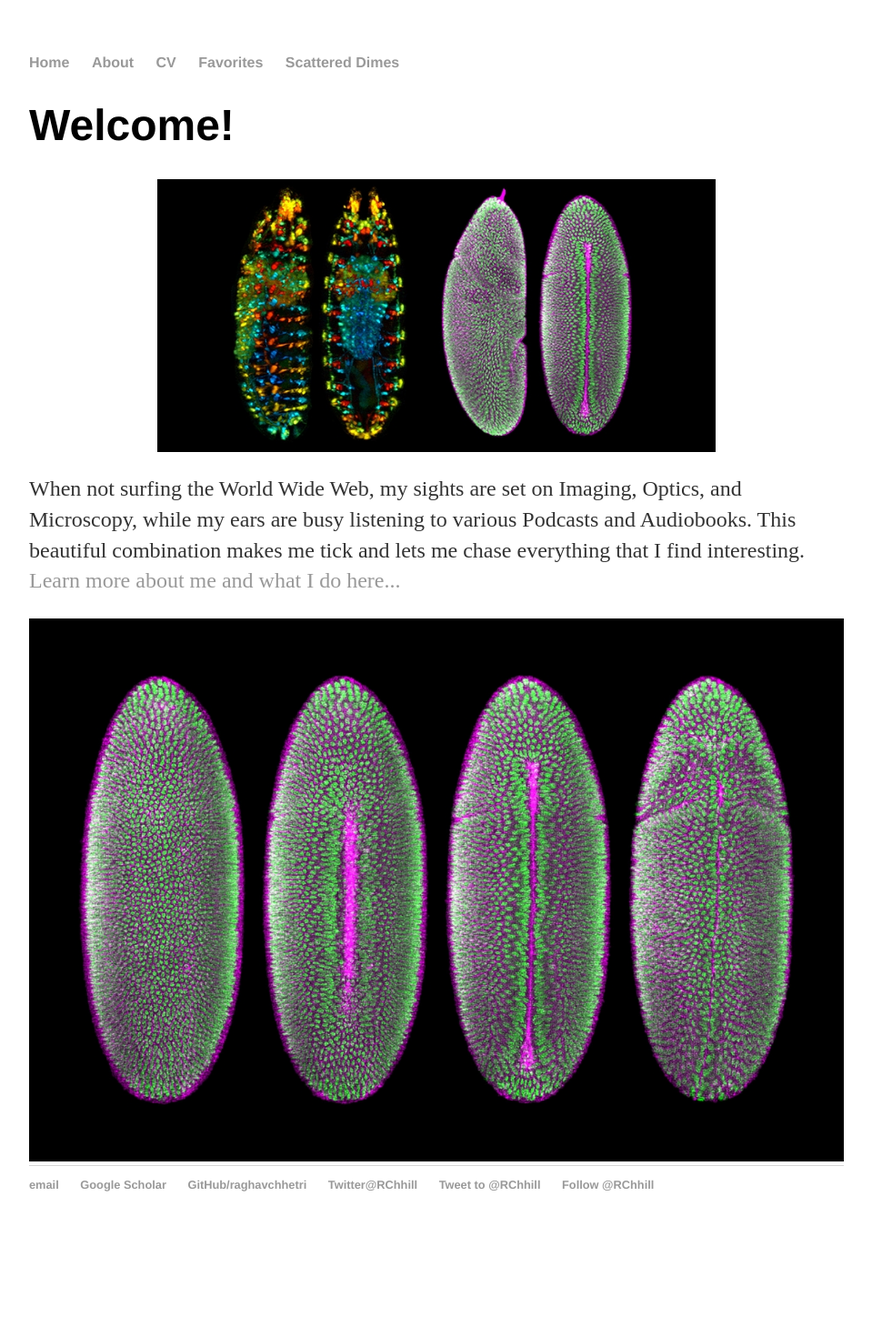
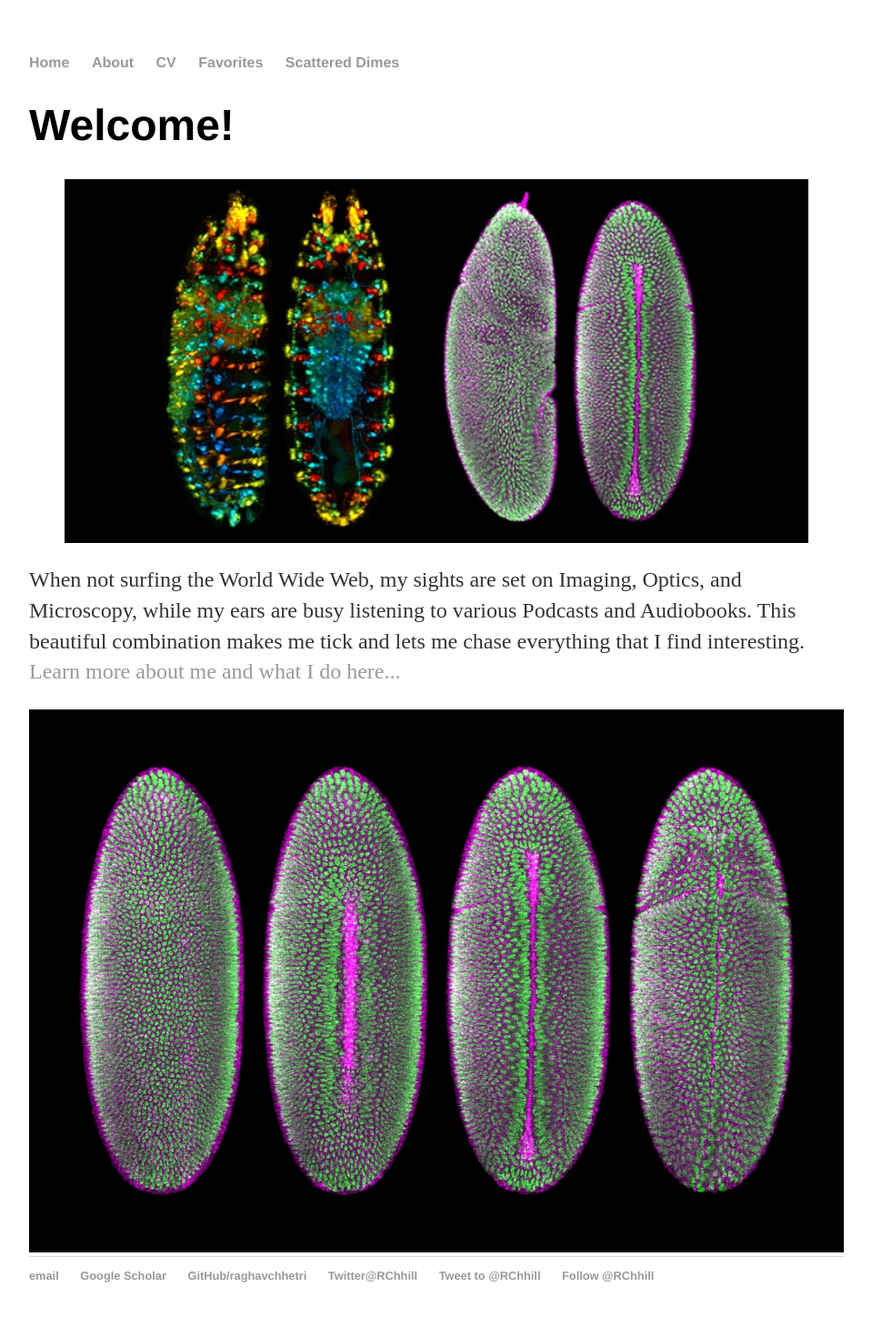
Before and after one commit to raghavchhetri/raghavchhetri.github.io, a Jekyll site: the page built from index.html, in a window 1280 px wide. Shown: the whole page at 91% size, without its empty margins (160-1119 px from the left). Built offline with Jekyll 4.4.1, drawn with Linux system fonts in a browser that asks for light colours; comment, search, counter and statistics services are not loaded; before the commit the page ends 1370 px from its top, so only the background shows below that.

Commit message:
Update index.html

```diff
--- a/index.html
+++ b/index.html
@@ -5,7 +5,7 @@ title: Science is hard. It rocks though... Stay with it!
 <div class="blurb">
 	<h1>Welcome!</h1>
 
-	<div style="height: 300px">
+	<div style="height: 400px">
 		<img src="/about/DrosophilaCombined.png" alt="Neurons,Development" style="max-height:100%; width:100%; object-fit:contain" class="inline"/>
 	</div>
 
```
